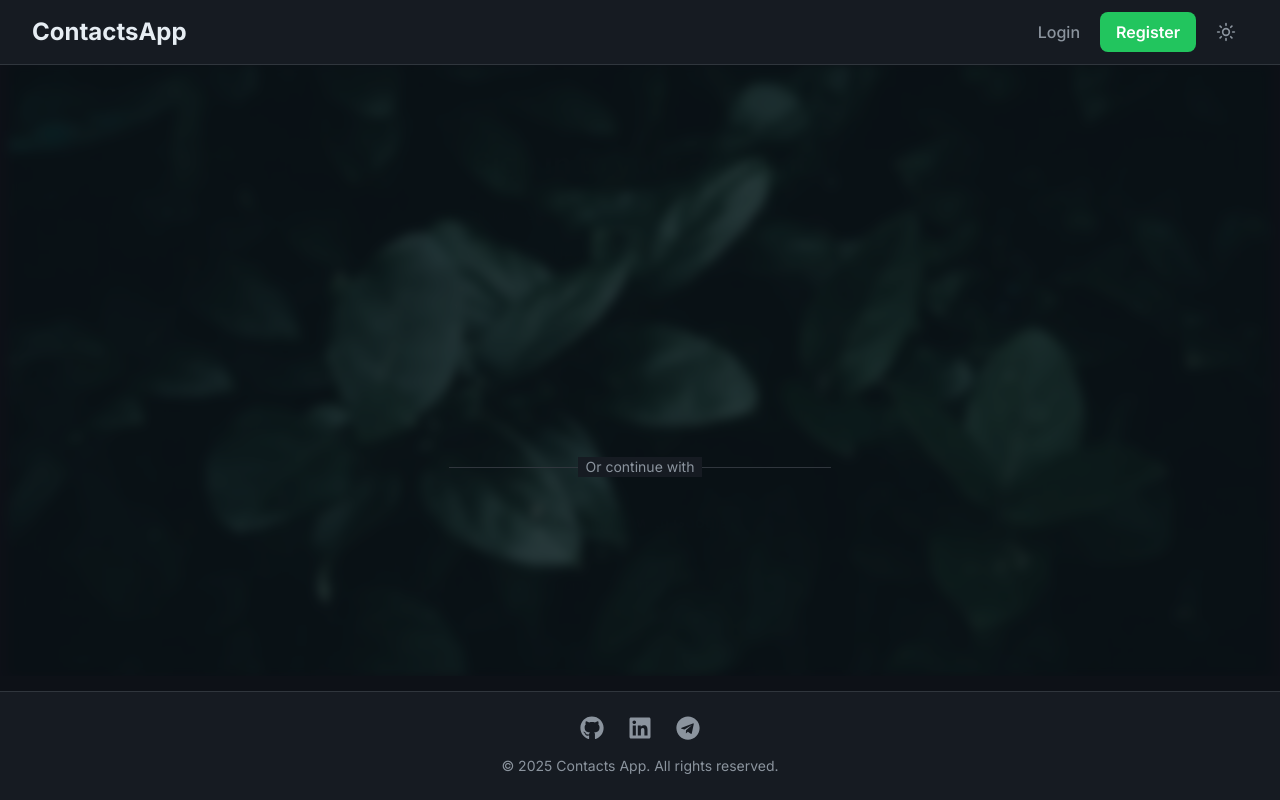
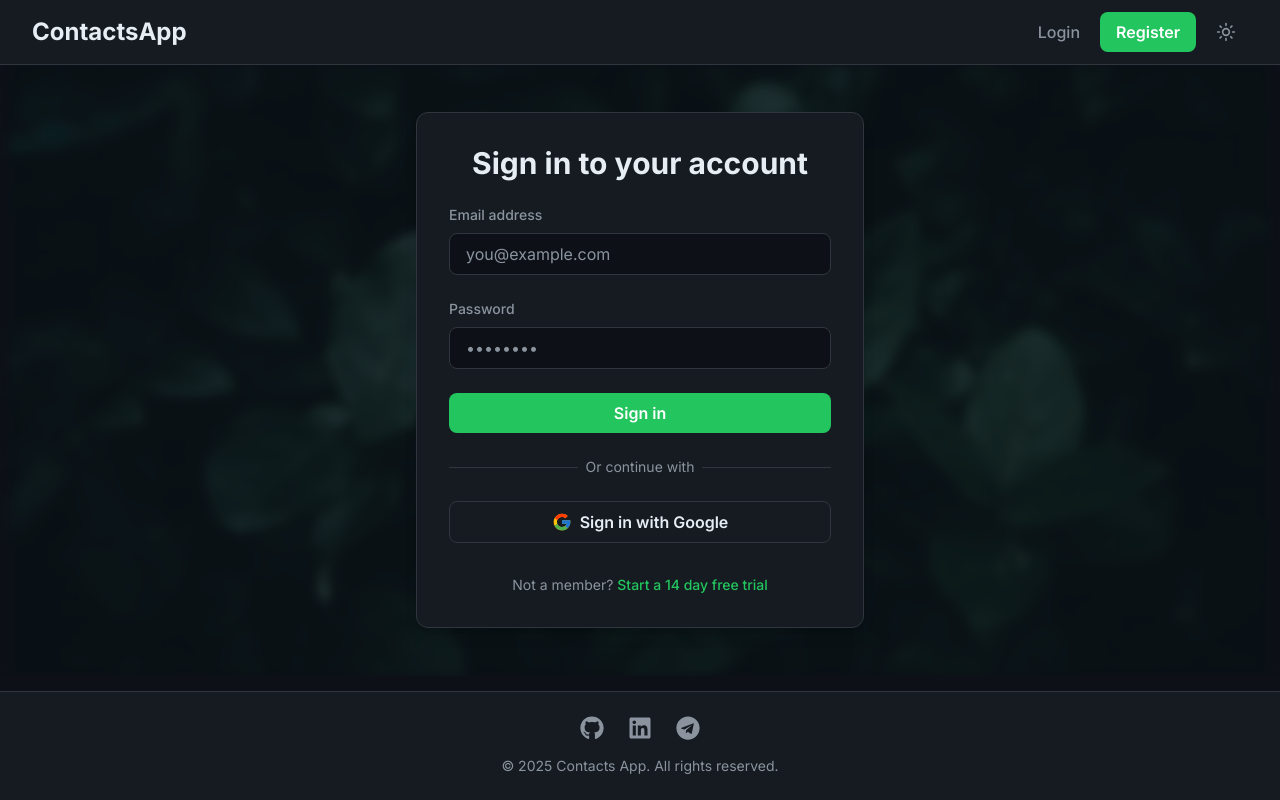
Before and after one commit to eXocriador/contacts_app, a React (Vite) app in the folder frontend/: page /login in a window 1280 px wide. Built offline with nearby package versions, Linux system fonts and the light colour scheme; no server answers.

Commit message:
login page update

```diff
--- a/frontend/src/pages/LoginPage.tsx
+++ b/frontend/src/pages/LoginPage.tsx
@@ -67,7 +67,7 @@
         initial={{ opacity: 0, y: 20 }}
         animate={{ opacity: 1, y: 0 }}
         transition={{ duration: 0.5 }}
-        className="w-full max-w-md"
+        className="w-full max-w-md relative z-10"
       >
         <div className="bg-surface border border-border rounded-xl shadow-lg p-8">
           <h2 className="text-center text-3xl font-extrabold text-text-default mb-6">
```
